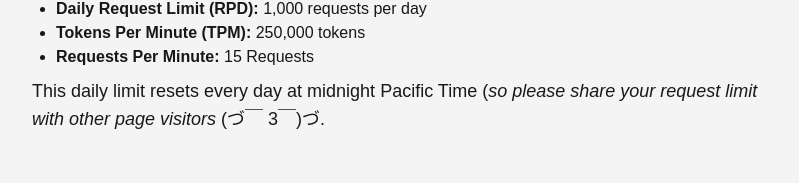
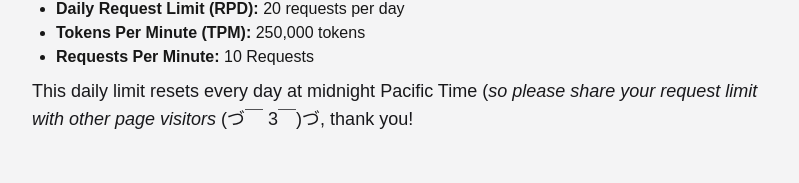
Before and after one commit to Kyblue11/BluesClues, a Next.js app in the folder bluesclues/: page /blog/portfolio-ai in a window 1280 px wide. Shown: the part 459-642 px from the top of the page, without its empty margins (240-1039 px from the left). Built offline with nearby package versions, Linux system fonts and the light colour scheme; a web font is replaced by a local one.

Commit message:
its worse than i thought

```diff
--- a/bluesclues/app/blog/[slug]/portfolio-ai.tsx
+++ b/bluesclues/app/blog/[slug]/portfolio-ai.tsx
@@ -17,19 +17,19 @@ export default function PortfolioAI() {
         </p>
         <ul className="blog-content-ul">
           <li>
-            <b>Daily Request Limit (RPD):</b> 1,000 requests per day
+            <b>Daily Request Limit (RPD):</b> 20 requests per day
           </li>
           <li>
             <b>Tokens Per Minute (TPM):</b> 250,000 tokens
           </li>
           <li>
-            <b>Requests Per Minute:</b> 15 Requests
+            <b>Requests Per Minute:</b> 10 Requests
           </li>
         </ul>
         <p className="text-lg text-zinc-900 mb-2 mt-2">
           This daily limit resets every day at midnight Pacific Time (
           <i>so please share your request limit with other page visitors</i>{" "}
-          (づ￣ 3￣)づ.
+          (づ￣ 3￣)づ, thank you!
         </p>
       </section>
     </>
```
